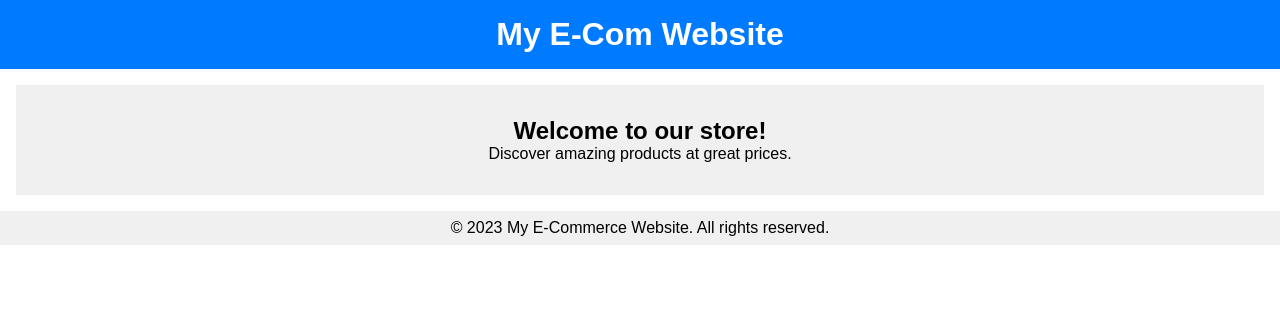
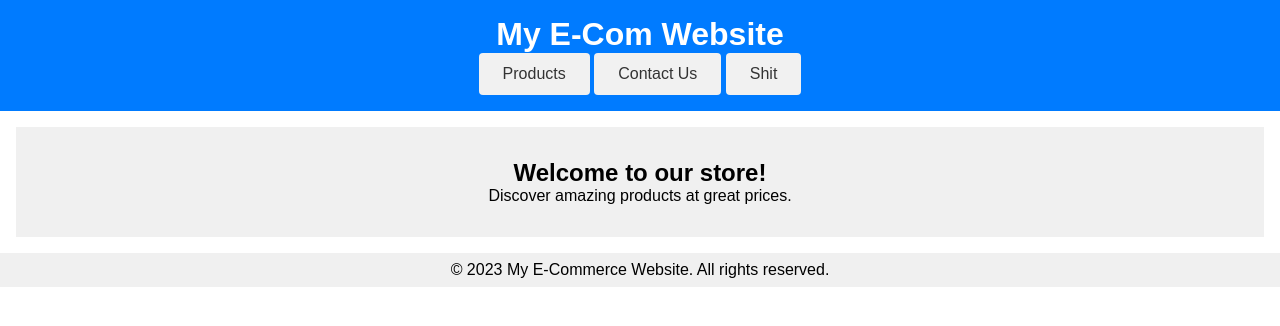
Before and after one commit to Firdavsbek07/saf_website, a Flask app: page / in a window 1280 px wide. Shown: the top 326 px of the page. Run offline with Flask 3, Linux system fonts and the light colour scheme.

Commit message:
added buttons to home page

```diff
--- a/static/script.js
+++ b/static/script.js
@@ -4,8 +4,8 @@ function createProductCard(product) {
     const card = document.createElement('div');
     card.classList.add('product-card');
 
-    const link = document.createElement('a');
-    link.href = `/product-details.html?id=${product.id}`;
+    // const link = document.createElement('a');
+    // link.href = `/product-details.html?id=${product.id}`;
 
     const image = document.createElement('img');
     image.src = `static/images/${product.image}`;
@@ -13,11 +13,12 @@ function createProductCard(product) {
 
     const name = document.createElement('h3');
     name.textContent = product.name;
+    // name.href = `/product-details.html?id=${product.id}`;
 
     const price = document.createElement('p');
     price.textContent = `$${product.price.toFixed(2)}`;
 
-    card.appendChild(link);
+    // card.appendChild(link);
     card.appendChild(image);
     card.appendChild(name);
     card.appendChild(price);
--- a/static/styles.css
+++ b/static/styles.css
@@ -33,6 +33,15 @@ img {
     height: auto;
 }
 
+.button {
+    display: inline-block;
+    padding: 12px 24px;
+    background-color: #f1f1f1;
+    color: #333;
+    text-decoration: none;
+    border-radius: 4px;
+}
+
 /* Additional styles specific to each page */
 
 /* Home Page Styles */
--- a/templates/index.html
+++ b/templates/index.html
@@ -12,6 +12,9 @@
     <header>
         <h1>My E-Com Website</h1>
         <!-- Add navigation links here-->
+        <a href="/products" class="button">Products</a>
+        <a href="/contact" class="button">Contact Us</a>
+        <a href="/shit" class="button">Shit</a>
     </header>
     <main>
         <section class="hero">
```
